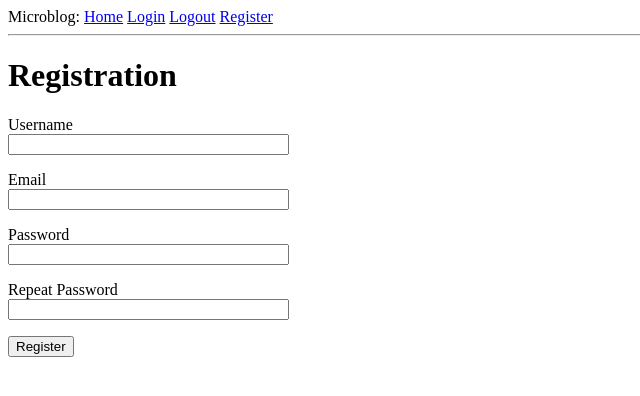
After one commit to yevgenybulochnik/devops-playground, a Flask app: page /register in a window 1280 px wide. The commit adds this page. Shown: the top 396 px of the page, without its empty margins (0-640 px from the left). Run offline with Flask 2, Linux system fonts and the light colour scheme.

Commit message:
New user registration setup

```diff
--- a/flask-tutorial/app/routes.py
+++ b/flask-tutorial/app/routes.py
@@ -1,8 +1,8 @@
 from flask import render_template, flash, redirect, url_for, request
 from flask_login import current_user, login_user, logout_user, login_required
 from werkzeug.urls import url_parse
-from app import app
-from app.forms import LoginForm
+from app import app, db
+from app.forms import LoginForm, RegistartionForm
 from app.models import User
 
 # urllib.parse.unquote_plus required when flask is behind an apache server,
@@ -49,3 +49,17 @@
 def logout():
     logout_user()
     return redirect(url_for('index'))
+
+
+@app.route('/register', methods=['GET', 'POST'])
+def register():
+    if current_user.is_authenticated:
+        return redirect(url_for('index'))
+    form = RegistartionForm()
+    if form.validate_on_submit():
+        user = User(username=form.username.data, email=form.email.data)
+        user.set_password(form.password.data)
+        db.session.add(user)
+        db.session.commit()
+        return redirect(url_for('login'))
+    return render_template('register.html', title='Register', form=form)
--- a/flask-tutorial/app/templates/base.html
+++ b/flask-tutorial/app/templates/base.html
@@ -13,6 +13,7 @@
     <a href='{{ url_for("index") }}'>Home</a>
     <a href='{{ url_for("login") }}'>Login</a>
     <a href='{{ url_for("logout") }}'>Logout</a>
+    <a href='{{ url_for("register") }}'>Register</a>
   </div>
   <hr>
   {% with messages = get_flashed_messages() %}
--- /dev/null
+++ b/flask-tutorial/app/templates/register.html
@@ -0,0 +1,37 @@
+{% extends "base.html" %}
+
+{% block content %}
+  <h1>Registration</h1>
+  <form action='' method='post' novalidate>
+    {{ form.hidden_tag() }}
+    <p>
+      {{ form.username.label }}<br>
+      {{ form.username(size=32) }}<br>
+      {% for error in form.username.errors %}
+      <span style='color: red;'>[{{ error }}]</span>
+      {% endfor %}
+    </p>
+    <p>
+      {{ form.email.label }}<br>
+      {{ form.email(size=32) }}<br>
+      {% for error in form.email.errors %}
+      <span style='color: red;'>[{{ error }}]</span>
+      {% endfor %}
+    </p>
+    <p>
+      {{ form.password.label }}<br>
+      {{ form.password(size=32) }}<br>
+      {% for error in form.password.errors %}
+      <span style='color: red;'>[{{ error }}]</span>
+      {% endfor %}
+    </p>
+    <p>
+      {{ form.password2.label }}<br>
+      {{ form.password2(size=32) }}<br>
+      {% for error in form.password2.errors %}
+      <span style='color: red;'>[{{ error }}]</span>
+      {% endfor %}
+    </p>
+    <p>{{ form.submit() }}</p>
+  </form>
+{% endblock %}
```
